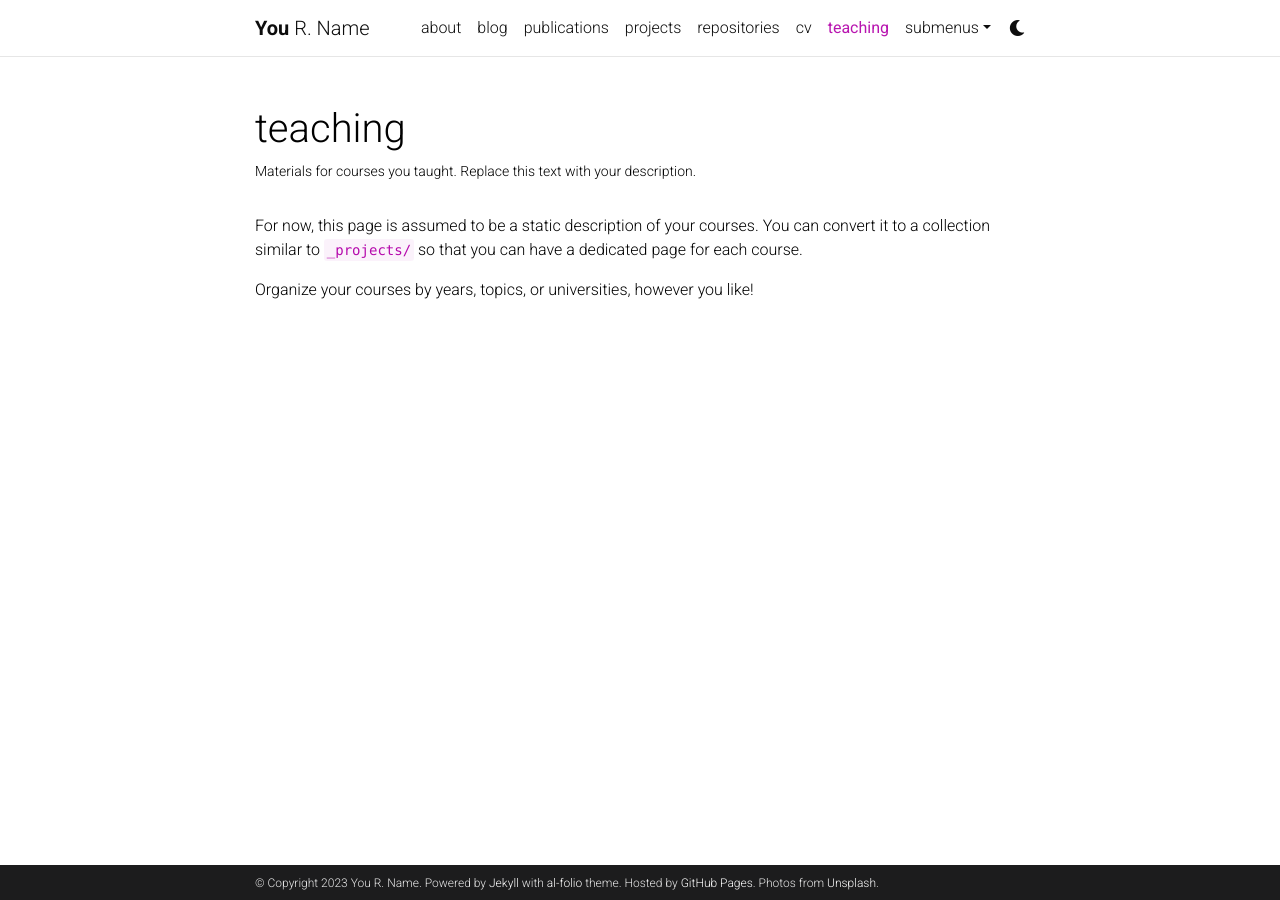
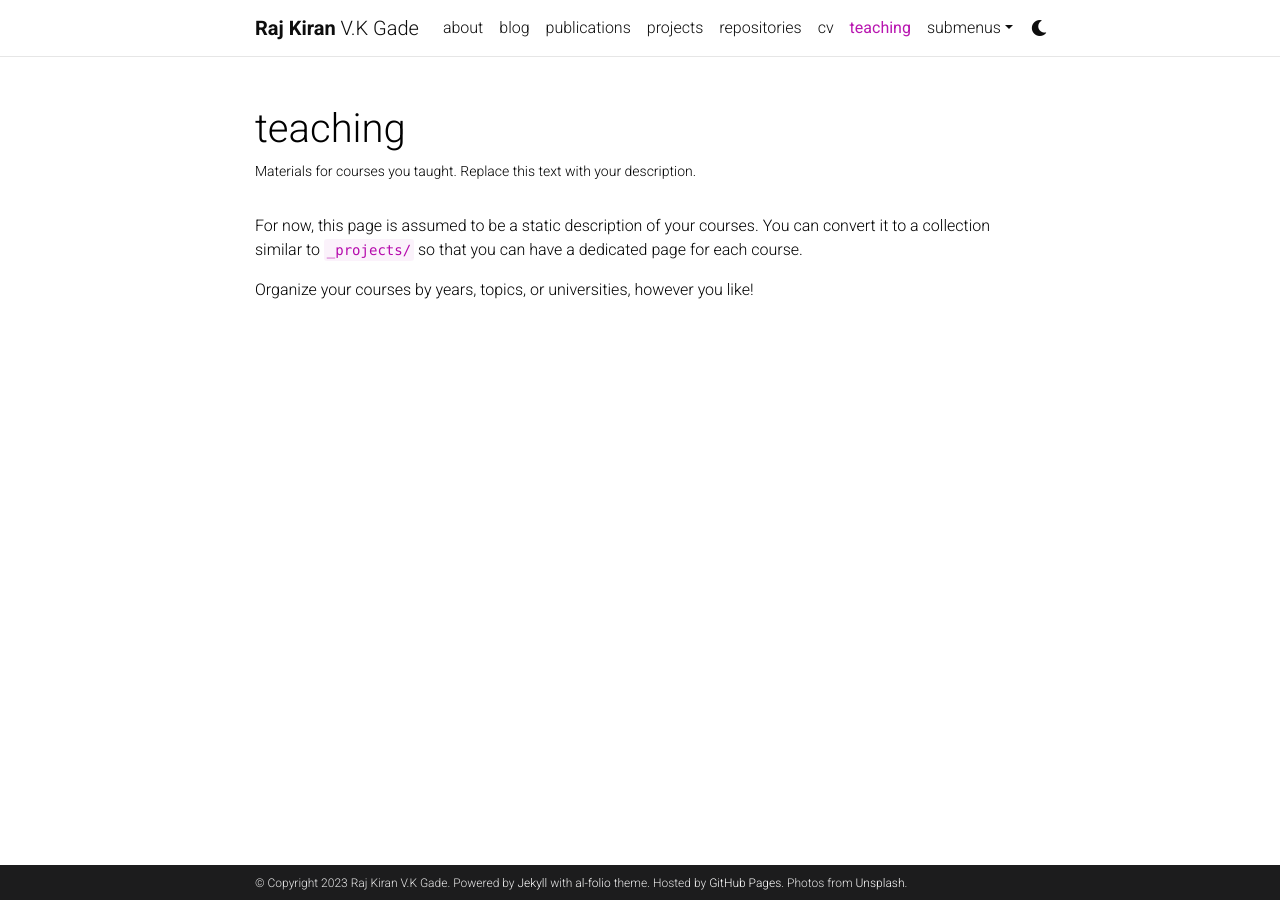
Before and after one commit to rkgade/rkgade.github.io, a Jekyll site: the page built from _pages/teaching.md, in a window 1280 px wide. Built offline with Jekyll 4.4.1, drawn with Linux system fonts in a browser that asks for light colours; comment, search, counter and statistics services are not loaded; a style sheet for code colours, icons or effects is not loaded.

Commit message:
add personalization

```diff
--- a/_config.yml
+++ b/_config.yml
@@ -3,10 +3,10 @@
 # -----------------------------------------------------------------------------
 
 title: blank # the website title (if blank, full name will be used instead)
-first_name: You
-middle_name: R.
-last_name: Name
-email: you@example.com
+first_name: Raj Kiran
+middle_name: V.K
+last_name: Gade
+email: rajkiran.gade@gmail.com
 description: > # the ">" symbol means to ignore newlines until "footer_text:"
   A simple, whitespace theme for academics. Based on [*folio](https://github.com/bogoli/-folio) design.
 footer_text: >
@@ -18,8 +18,8 @@ keywords: jekyll, jekyll-theme, academic-website, portfolio-website  # add your
 lang: en # the language of your site (for example: en, fr, cn, ru, etc.)
 icon: ⚛️  # the emoji used as the favicon (alternatively, provide image name in /assets/img/)
 
-url: https://alshedivat.github.io # the base hostname & protocol for your site
-baseurl: /al-folio # the subpath of your site, e.g. /blog/
+url: https://blog.rkgade.in # the base hostname & protocol for your site
+# baseurl: /al-folio # the subpath of your site, e.g. /blog/
 last_updated: false # set to true if you want to display last updated in the footer
 impressum_path:  # set to path to include impressum link in the footer, use the same path as permalink in a page, helps to conform with EU GDPR
 
@@ -75,7 +75,7 @@ github_username: # your GitHub user name
 gitlab_username: # your GitLab user name
 twitter_username: # your Twitter handle
 mastodon_username: # your mastodon instance+username in the format instance.tld/@username
-linkedin_username: # your LinkedIn user name
+linkedin_username: https://linkedin.com/in/rkgade # your LinkedIn user name
 telegram_username: # your Telegram user name
 scholar_userid: # your Google Scholar ID
 semanticscholar_id: # your Semantic Scholar ID
```
Also changed, not shown: _pages/about.md (+1 -3 lines).
